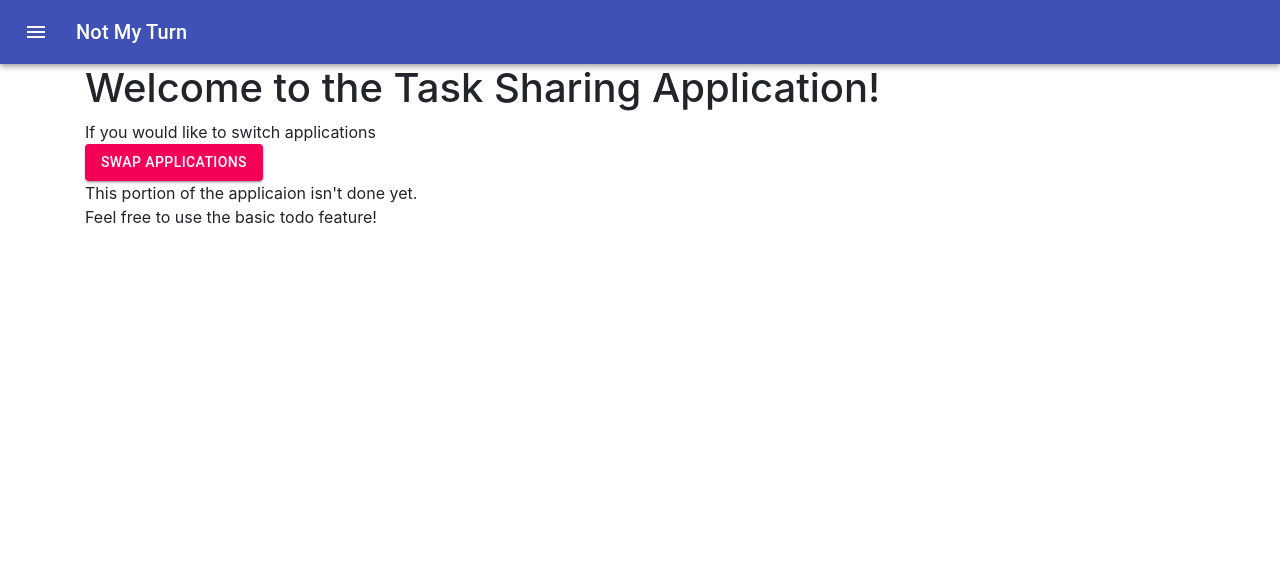
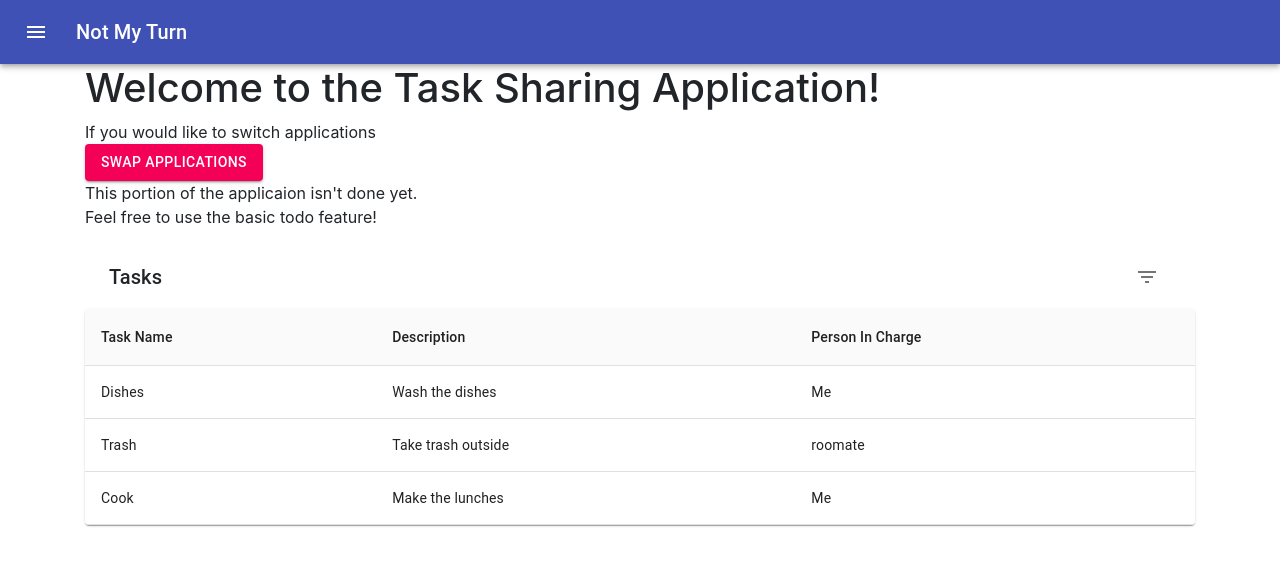
Before and after one commit to NathanWang2/TodoReactExpress, a React (Create React App) app in the folder fe/: page /full in a window 1280 px wide. Shown: the top 566 px of the page. Built offline with nearby package versions, Linux system fonts and the light colour scheme.

Commit message:
Fixed the annoying issue where the buttons would have an outline. Also added the main table. Still need to clean it, but what I want to work on next is maybe a sliding functionality. I could also bring this table to the basic app so it looks nicer.

```diff
--- a/fe/src/components/nav/nav-bar.component.js
+++ b/fe/src/components/nav/nav-bar.component.js
@@ -5,13 +5,14 @@ import {
 	AppBar,
 	Toolbar,
 	Typography,
-	Button,
 	IconButton,
 	Link,
 	Menu,
 	MenuItem,
 } from "@material-ui/core";
 import MenuIcon from "@material-ui/icons/Menu";
+
+import "./nav-bar.css";
 
 const useStyles = makeStyles((theme) => ({
 	root: {
@@ -45,7 +46,7 @@ export default function NavBar() {
 
 	return (
 		<div className={classes.root}>
-			<AppBar position="static">
+			<AppBar position="static" className="main">
 				<Toolbar>
 					<IconButton
 						edge="start"
--- /dev/null
+++ b/fe/src/components/nav/nav-bar.css
@@ -0,0 +1,3 @@
+.main :focus {
+    outline: 0;
+}
--- /dev/null
+++ b/fe/src/components/shareTaskApp/homePage/main-table.app.component.js
@@ -0,0 +1,105 @@
+import React, { Component } from "react";
+
+import {
+	Table,
+	TableCell,
+	TableContainer,
+	TableHead,
+	TableRow,
+	Paper,
+	TableBody,
+	Toolbar,
+	Typography,
+	IconButton,
+	Tooltip,
+	makeStyles,
+} from "@material-ui/core";
+import FilterListIcon from "@material-ui/icons/FilterList";
+
+import "./main-table.css";
+
+// Might add dates for each tasks to be done and how frequently.
+const MOCK_TASKS = [
+	{
+		taskId: 1,
+		title: "Dishes",
+		desc: "Wash the dishes",
+		users: ["Me", "roommate", "Dog?"],
+	},
+	{
+		taskId: 2,
+		title: "Trash",
+		desc: "Take trash outside",
+		users: ["roomate", "Dog?", "Me"],
+	},
+	{
+		taskId: 3,
+		title: "Cook",
+		desc: "Make the lunches",
+		users: ["Me", "roommate", "Dog?"],
+	},
+];
+
+const useToolbarStyles = makeStyles((theme) => ({
+	title: {
+		flex: "1 1 100%",
+	},
+}));
+
+function TableTitle() {
+	const classes = useToolbarStyles();
+	return (
+		<Toolbar className="mainTable">
+			<Typography className={classes.title} color="inherit" variant="h6">
+				Tasks
+			</Typography>
+			<Tooltip title="Filter list">
+				<IconButton>
+					<FilterListIcon />
+				</IconButton>
+			</Tooltip>
+		</Toolbar>
+	);
+}
+
+export default class MainTable extends Component {
+	constructor(props) {
+		super(props);
+	}
+
+	render() {
+		return (
+			<div>
+				<TableTitle />
+				<TableContainer component={Paper}>
+					<Table size="medium" stickyHeader>
+						<TableHead>
+							<TableRow>
+								<TableCell>Task Name</TableCell>
+								<TableCell align="left">Description</TableCell>
+								<TableCell align="left">
+									Person In Charge
+								</TableCell>
+							</TableRow>
+						</TableHead>
+						<TableBody>
+							{MOCK_TASKS.map((row) => (
+								<TableRow key={row.taskId}>
+									<TableCell align="left">
+										{row.title}
+									</TableCell>
+									<TableCell align="left">
+										{row.desc}
+									</TableCell>
+									<TableCell align="left">
+										{row.users[0]}
+									</TableCell>
+								</TableRow>
+							))}
+						</TableBody>
+					</Table>
+				</TableContainer>
+			</div>
+		);
+	}
+}
--- /dev/null
+++ b/fe/src/components/shareTaskApp/homePage/main-table.css
@@ -0,0 +1,3 @@
+.mainTable :focus {
+    outline: 0ch;
+}
--- a/fe/src/components/shareTaskApp/share-task-app.component.js
+++ b/fe/src/components/shareTaskApp/share-task-app.component.js
@@ -2,6 +2,7 @@ import React, { Component } from "react";
 import { swapApp } from "./../../services/applicationChoice/app-choice";
 import { Redirect } from "react-router-dom";
 import { Button } from "@material-ui/core";
+import MainTable from "./homePage/main-table.app.component";
 
 export default class ShareTaskApp extends Component {
 	constructor(props) {
@@ -53,6 +54,8 @@ export default class ShareTaskApp extends Component {
 					This portion of the applicaion isn't done yet. <br />
 					Feel free to use the basic todo feature!
 				</p>
+
+				<MainTable />
 			</div>
 		);
 	}
```
